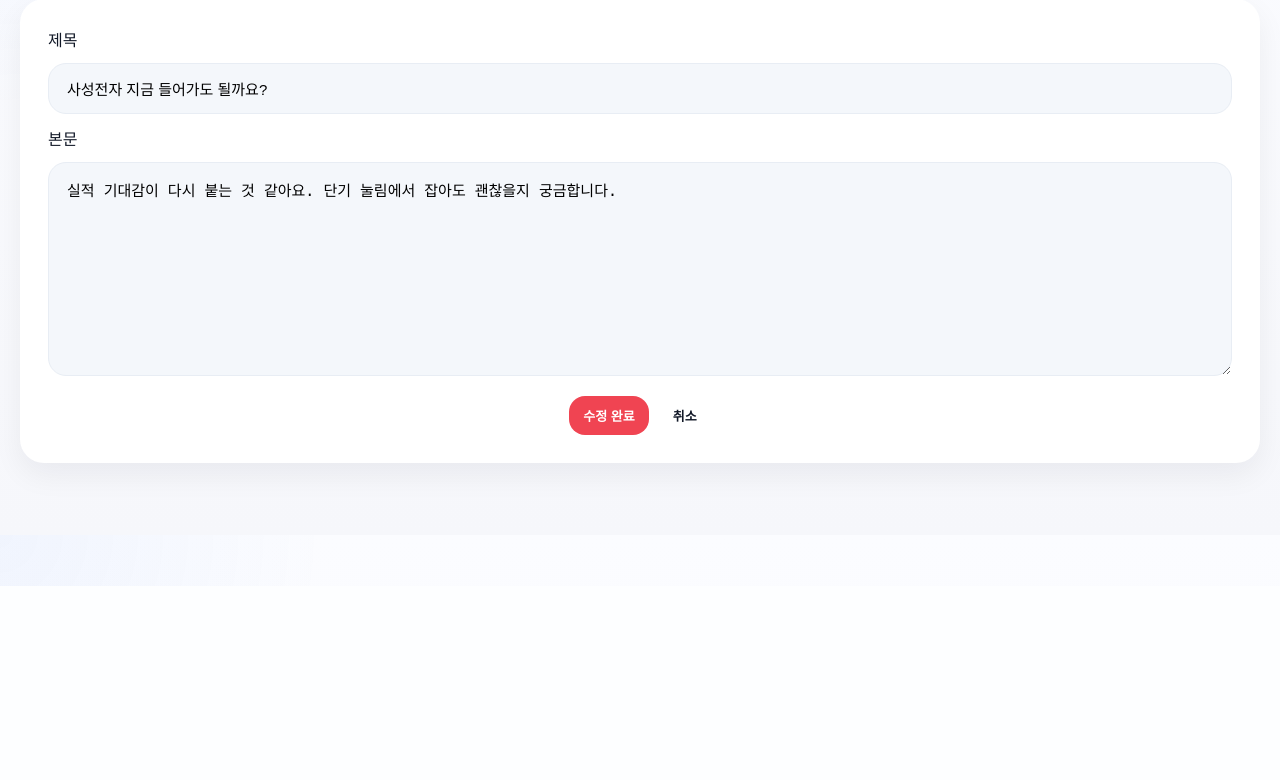
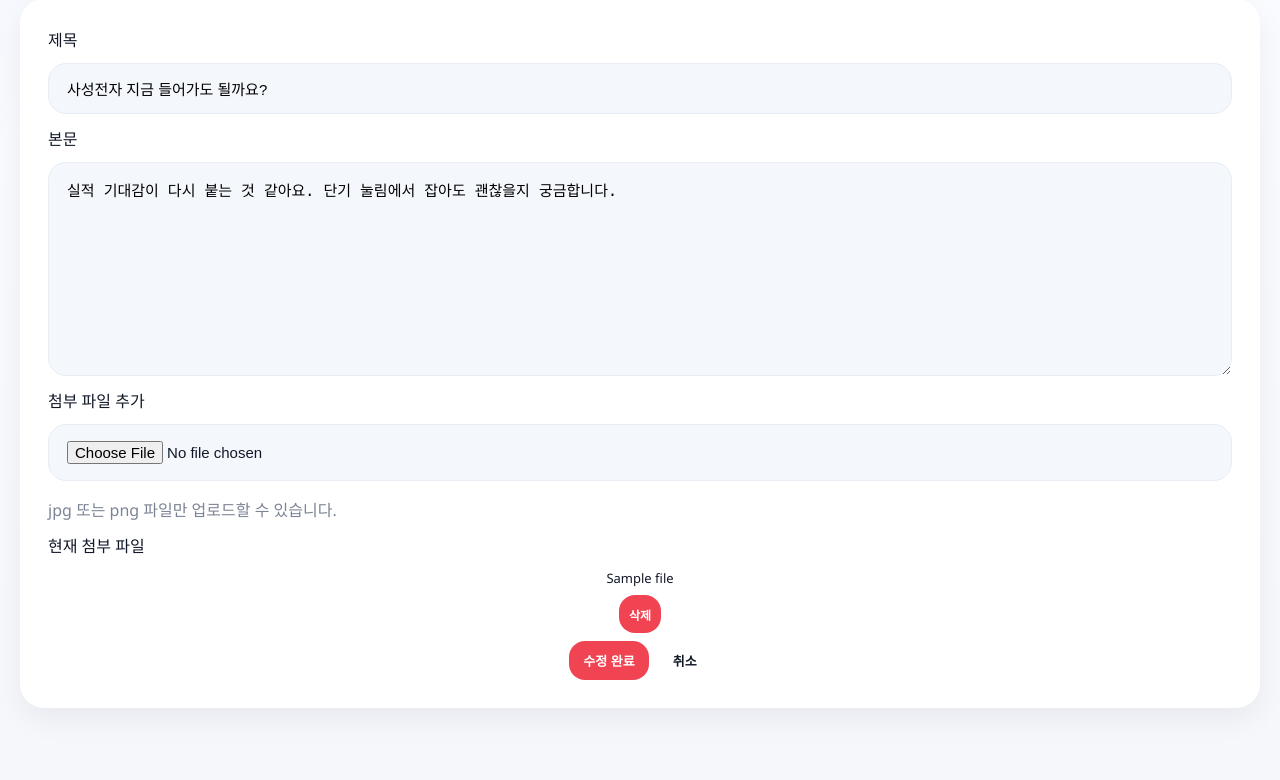
Before and after one commit to sangcsy/Vuln_Trade, a Flask app: page /admin/posts/1/edit in a window 1280 px wide. Shown: the part 214-994 px from the top of the page. Before the commit the page ends 798 px from the top, so only its background shows below. Run offline with Flask 3, Linux system fonts and the light colour scheme; a user stored in the database is signed in; data comes from the database, SQL or seed files in the repository; tables that the repository leaves empty hold one stand-in row (values such as "Sample post"); data that the repository does not hold is empty.

Commit message:
feat: 관리자 게시글 파일 업로드·삭제 추가 및 종목 종가 실시간 갱신

```diff
--- a/app/src/routes/admin.py
+++ b/app/src/routes/admin.py
@@ -1,6 +1,9 @@
-from flask import Blueprint, render_template, request, redirect, url_for, flash
+import os
+
+from flask import Blueprint, render_template, request, redirect, url_for, flash, current_app
 
 from ..db import get_db
+from ..services.file_service import save_upload
 from ..utils.decorators import admin_required
 
 
@@ -142,10 +145,43 @@ def edit_post(post_id):
                 "UPDATE posts SET title=%s, content=%s, updated_at=NOW() WHERE id=%s",
                 (title, content, post_id),
             )
+            upload = request.files.get("attachment")
+            saved = save_upload(upload)
+            if saved and saved.get("error"):
+                db.rollback()
+                flash(saved["error"], "error")
+                cursor.execute("SELECT * FROM files WHERE post_id=%s ORDER BY created_at DESC", (post_id,))
+                files = cursor.fetchall()
+                return render_template("admin/edit_post.html", post=post, files=files)
+            if saved:
+                cursor.execute(
+                    "INSERT INTO files (user_id, post_id, original_name, stored_name, file_path) VALUES (%s, %s, %s, %s, %s)",
+                    (post["user_id"], post_id, saved["original_name"], saved["stored_name"], saved["file_path"]),
+                )
         db.commit()
         flash("게시글이 수정되었습니다.", "success")
-        return redirect(url_for("admin.posts"))
-    return render_template("admin/edit_post.html", post=post)
+        return redirect(url_for("admin.edit_post", post_id=post_id))
+    with db.cursor() as cursor:
+        cursor.execute("SELECT * FROM files WHERE post_id=%s ORDER BY created_at DESC", (post_id,))
+        files = cursor.fetchall()
+    return render_template("admin/edit_post.html", post=post, files=files)
+
+
+@admin_bp.route("/posts/<int:post_id>/files/<int:file_id>/delete", methods=["POST"])
+@admin_required
+def delete_post_file(post_id, file_id):
+    db = get_db()
+    with db.cursor() as cursor:
+        cursor.execute("SELECT * FROM files WHERE id=%s AND post_id=%s", (file_id, post_id))
+        file_data = cursor.fetchone()
+    if file_data:
+        real_path = os.path.join(current_app.config["UPLOAD_FOLDER"], file_data["stored_name"])
+        if os.path.exists(real_path):
+            os.remove(real_path)
+        with db.cursor() as cursor:
+            cursor.execute("DELETE FROM files WHERE id=%s", (file_id,))
+        db.commit()
+    return redirect(url_for("admin.edit_post", post_id=post_id))
 
 
 @admin_bp.route("/posts/<int:post_id>/delete", methods=["POST"])
--- a/app/src/static/js/app.js
+++ b/app/src/static/js/app.js
@@ -504,6 +504,10 @@ function updateLiveFields(payload) {
     node.textContent = payload.latest_time_label || formatClock(payload.timestamps?.at(-1), true);
   });
 
+  document.querySelectorAll("[data-live-close]").forEach((node) => {
+    node.textContent = priceText;
+  });
+
   updateTradeForms(payload.current_price);
 }
 
--- a/app/src/templates/admin/edit_post.html
+++ b/app/src/templates/admin/edit_post.html
@@ -8,11 +8,25 @@
   </div>
 </section>
 <section class="card">
-  <form method="post" class="form-card">
+  <form method="post" enctype="multipart/form-data" class="form-card">
     <label>제목</label>
     <input type="text" name="title" value="{{ post.title }}">
     <label>본문</label>
     <textarea name="content" rows="10">{{ post.content }}</textarea>
+    <label>첨부 파일 추가</label>
+    <input type="file" name="attachment">
+    <p class="subtle">jpg 또는 png 파일만 업로드할 수 있습니다.</p>
+    {% if files %}
+    <label>현재 첨부 파일</label>
+    {% for file in files %}
+    <div class="meta-row" style="gap:8px;align-items:center;">
+      <span>{{ file.original_name }}</span>
+      <form method="post" action="{{ url_for('admin.delete_post_file', post_id=post.id, file_id=file.id) }}" style="display:inline;" onsubmit="return confirm('이 파일을 삭제하시겠습니까?')">
+        <button type="submit" class="button inline-btn action-chip" style="font-size:12px;padding:3px 10px;background:var(--red);color:#fff;border-color:var(--red);">삭제</button>
+      </form>
+    </div>
+    {% endfor %}
+    {% endif %}
     <div class="form-actions">
       <button type="submit" class="button primary inline-btn action-chip">수정 완료</button>
       <a href="{{ url_for('admin.posts') }}" class="button inline-btn action-chip">취소</a>
--- a/app/src/templates/stocks/detail.html
+++ b/app/src/templates/stocks/detail.html
@@ -84,7 +84,7 @@
         </div>
         <div class="stock-info-item">
           <span>종가</span>
-          <strong>{{ "{:,}".format(stock.detail_metrics.close_price) }}원</strong>
+          <strong data-live-close>{{ "{:,}".format(stock.detail_metrics.close_price) }}원</strong>
         </div>
         <div class="stock-info-item">
           <span>거래대금</span>
```
